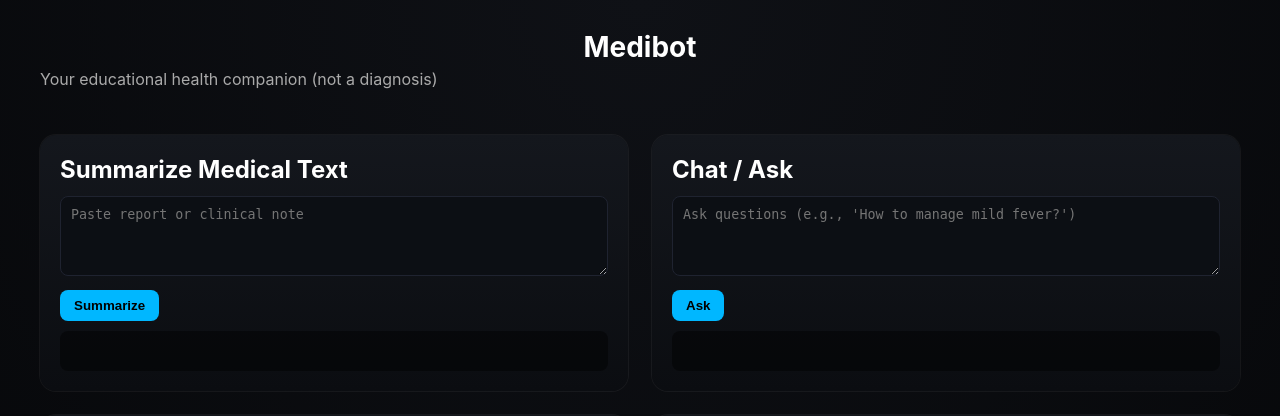
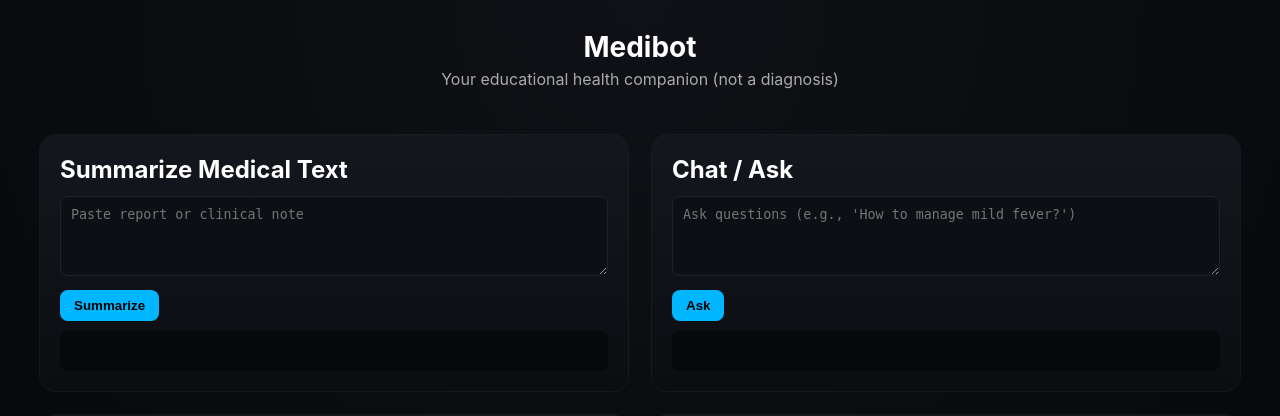
Before and after one commit to s-ajay-2010/Medibot-Web, a Flask app: page / in a window 1280 px wide. Shown: the top 416 px of the page. Run offline with Flask 2, Linux system fonts and the light colour scheme; data that the repository does not hold is empty.

Commit message:
qwertyuiopasdfghjklzxcvbnm

```diff
--- a/templates/index.html
+++ b/templates/index.html
@@ -9,7 +9,7 @@
 
 <header>
   <h1 style="text-align: center;">Medibot</h1>
-  <p>Your educational health companion (not a diagnosis)</p>
+  <p style="text-align: center;">Your educational health companion (not a diagnosis)</p>
 </header>
 
 <main class="grid">
```
